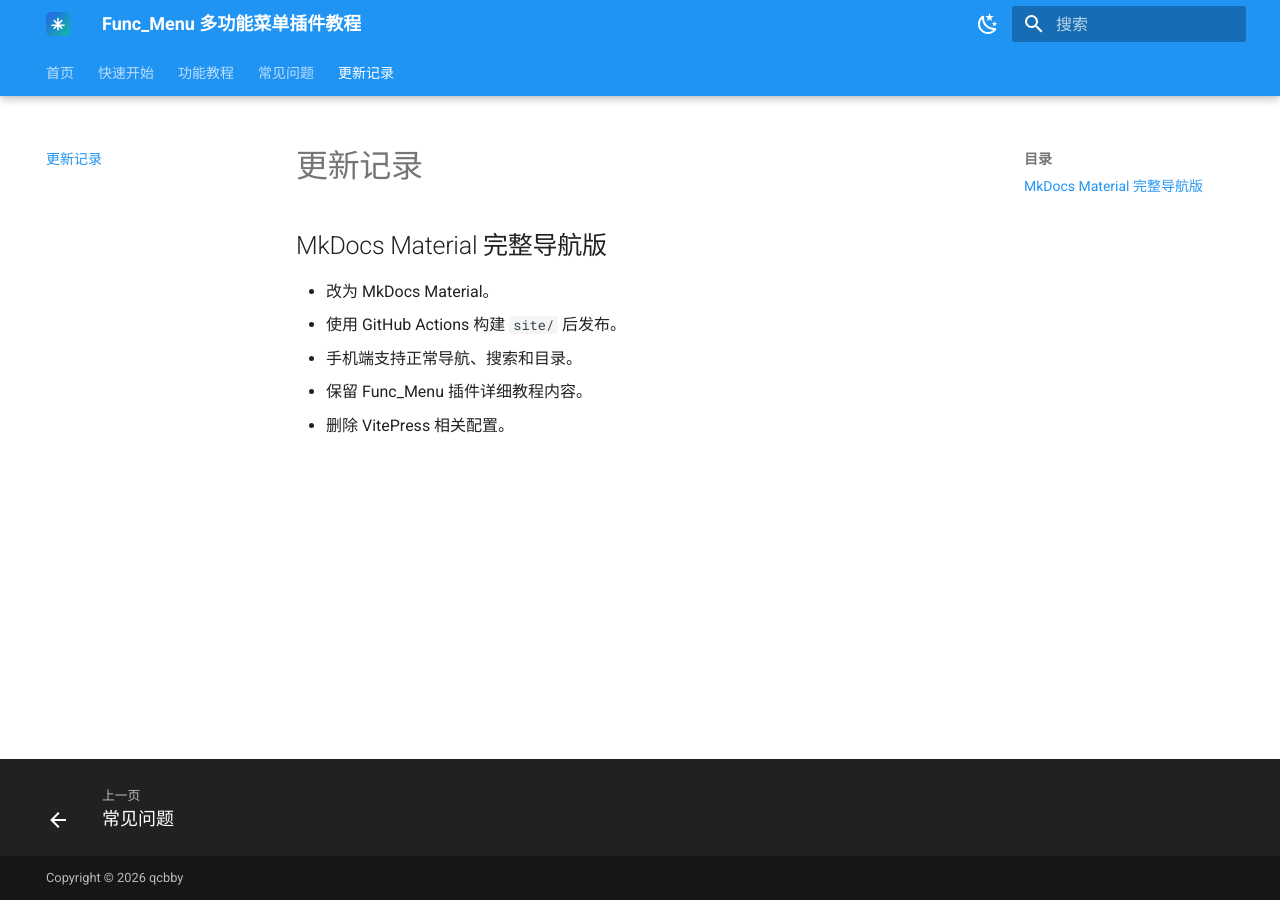
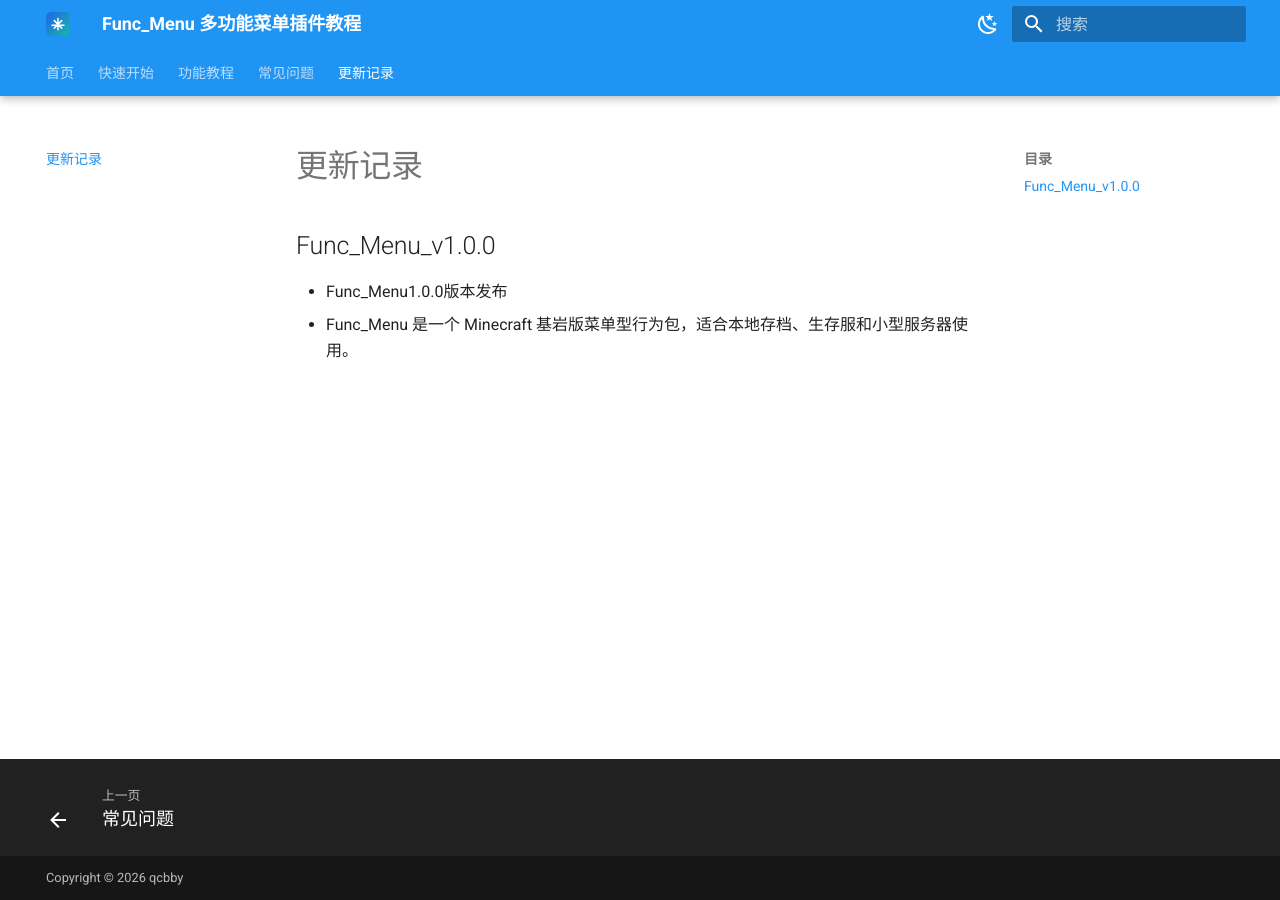
Before and after one commit to mcqcbby/Func_Menu, an MkDocs documentation site: the page built from docs/changelog.md, in a window 1280 px wide. Built offline with MkDocs 1.6.1 and Material for MkDocs 9.7.7, drawn with Linux system fonts in a browser that asks for light colours.

Commit message:
Update changelog.md

```diff
--- a/docs/changelog.md
+++ b/docs/changelog.md
@@ -1,9 +1,6 @@
 # 更新记录
 
-## MkDocs Material 完整导航版
+## Func_Menu_v1.0.0
 
-- 改为 MkDocs Material。
-- 使用 GitHub Actions 构建 `site/` 后发布。
-- 手机端支持正常导航、搜索和目录。
-- 保留 Func_Menu 插件详细教程内容。
-- 删除 VitePress 相关配置。
+- Func_Menu1.0.0版本发布
+- Func_Menu 是一个 Minecraft 基岩版菜单型行为包，适合本地存档、生存服和小型服务器使用。
```
